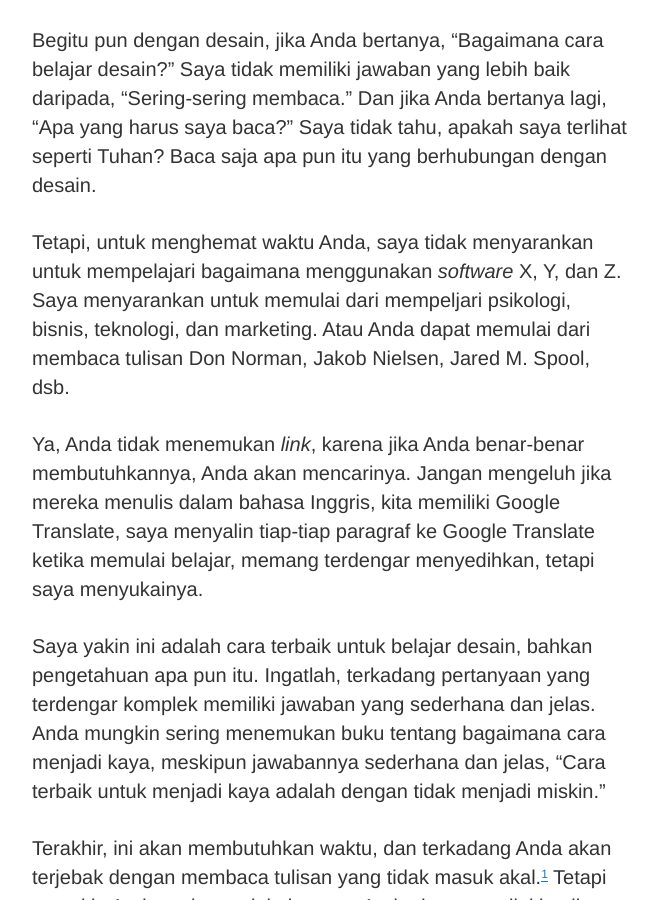
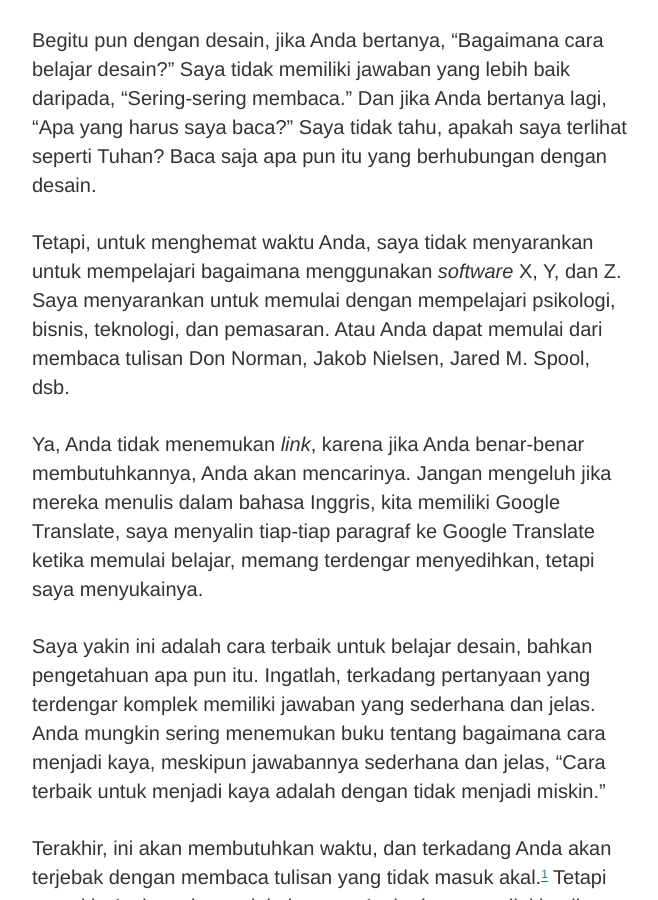
Before and after one commit to tertanda/rnsl.github.io, a Jekyll site: the page built from artikel/desain/_posts/2016-11-28-panduan-belajar-desain.md, in a window 1280 px wide and 900 px high, scrolled down 1863 px. Shown: the whole window, without its empty margins (308-966 px from the left). Built offline with Jekyll 4.4.1, drawn with Linux system fonts in a browser that asks for light colours.

Commit message:
Update 2016-11-28-panduan-belajar-desain.md

```diff
--- a/artikel/desain/_posts/2016-11-28-panduan-belajar-desain.md
+++ b/artikel/desain/_posts/2016-11-28-panduan-belajar-desain.md
@@ -31,7 +31,7 @@ Jika Anda menerima jawaban yang terlihat sederhana dan jelas tersebut, Anda akan
 
 Begitu pun dengan desain, jika Anda bertanya, "Bagaimana cara belajar desain?" Saya tidak memiliki jawaban yang lebih baik daripada, "Sering-sering membaca." Dan jika Anda bertanya lagi, "Apa yang harus saya baca?" Saya tidak tahu, apakah saya terlihat seperti Tuhan? Baca saja apa pun itu yang berhubungan dengan desain.
 
-Tetapi, untuk menghemat waktu Anda, saya tidak menyarankan untuk mempelajari bagaimana menggunakan *software* X, Y, dan Z. Saya menyarankan untuk memulai dari mempeljari psikologi, bisnis, teknologi, dan marketing. Atau Anda dapat memulai dari membaca tulisan Don Norman, Jakob Nielsen, Jared M. Spool, dsb.
+Tetapi, untuk menghemat waktu Anda, saya tidak menyarankan untuk mempelajari bagaimana menggunakan *software* X, Y, dan Z. Saya menyarankan untuk memulai dengan mempelajari psikologi, bisnis, teknologi, dan pemasaran. Atau Anda dapat memulai dari membaca tulisan Don Norman, Jakob Nielsen, Jared M. Spool, dsb.
 
 Ya, Anda tidak menemukan *link*, karena jika Anda benar-benar membutuhkannya, Anda akan mencarinya. Jangan mengeluh jika mereka menulis dalam bahasa Inggris, kita memiliki Google Translate, saya menyalin tiap-tiap paragraf ke Google Translate ketika memulai belajar, memang terdengar menyedihkan, tetapi saya menyukainya.
 
```
